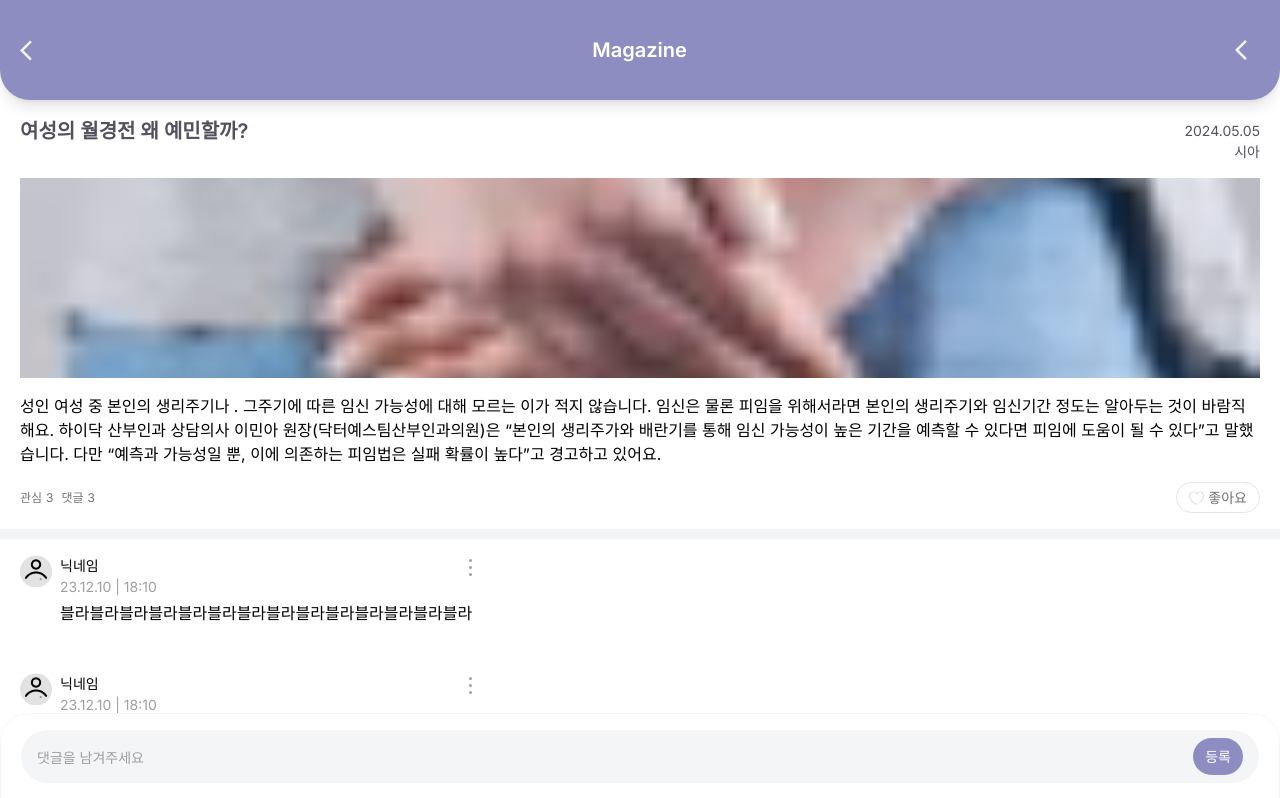
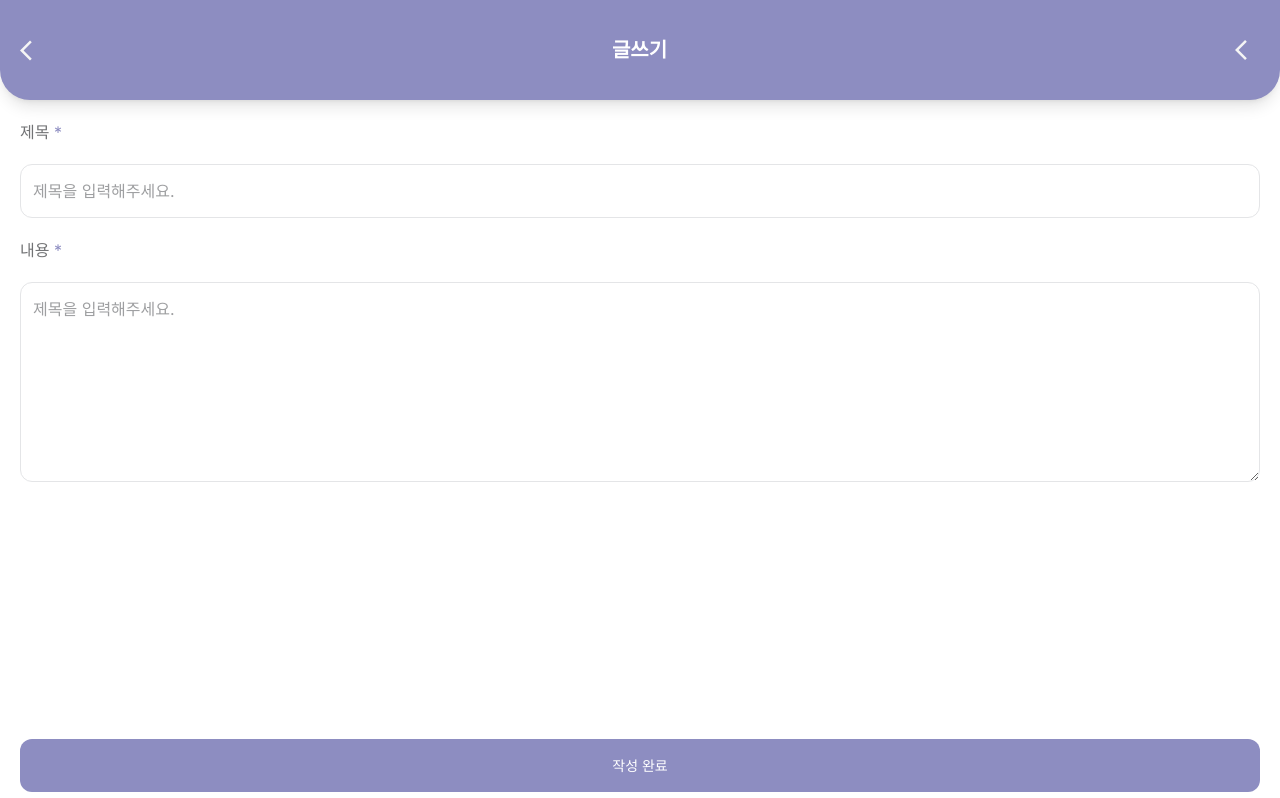
Before and after one commit to ummiih/opensw-yuyeong-a, a Next.js app in the folder seoro-front/: page /magazine/write in a window 1280 px wide. Shown: the top 798 px of the page. Built offline with nearby package versions, Linux system fonts and the light colour scheme.

Commit message:
feat: write 페이지 퍼블리싱

```diff
--- a/seoro-front/src/app/(main)/magazine/page.tsx
+++ b/seoro-front/src/app/(main)/magazine/page.tsx
@@ -8,6 +8,7 @@ import {SVGProps, useState} from "react";
 import {FilterType} from "@/types/magazine/type";
 import Filter from "@/components/magazine/Filter";
 import {filterContents} from "@/utils/magazine/filterContents";
+import WriteButton from "@/components/magazine/WriteButton";
 
 const Magazine = () => {
     const [isFilterClicked, setIsFilterClicked] = useState<boolean>(false);
@@ -31,6 +32,7 @@ const Magazine = () => {
                 <ArticlePost />
                 <ArticlePost />
             </div>
+            <WriteButton />
             <Navbar></Navbar>
         </div>
     )
--- /dev/null
+++ b/seoro-front/src/app/(main)/magazine/write/page.tsx
@@ -0,0 +1,34 @@
+'use client';
+import Header from "@/components/magazine/Header";
+import {useRouter} from "next/navigation";
+
+const WriteMagazine = () => {
+    const router = useRouter();
+    return (
+        <div className={'min-h-screen relative'}>
+            <Header title={'글쓰기'}></Header>
+            <div className={'p-5 flex flex-col gap-y-5'}>
+                <div className={'flex flex-col gap-y-5'}>
+                    <div className={'text-[#727375]'}>제목 <span className={'text-[#8D8DC1]'}>*</span></div>
+                    <input
+                        placeholder={'제목을 입력해주세요.'}
+                        className={'w-full py-[14px] px-3 rounded-[12px] border-[1px] border-[#E4E5E7] placeholder:text-[#9E9FA1]'}></input>
+
+                    <div className={'text-[#727375]'}>내용 <span className={'text-[#8D8DC1]'}>*</span></div>
+                    <textarea
+                        placeholder={'제목을 입력해주세요.'}
+                        className={'w-full h-[200px] py-[14px] px-3 rounded-[12px] border-[1px] border-[#E4E5E7] placeholder:text-[#9E9FA1]'}></textarea>
+
+                </div>
+            </div>
+            <button
+                onClick={()=>{
+                    router.push('/magazine')
+                }}
+                className={'absolute bottom-[8px] right-[20px] left-[20px] bg-[#8D8DC1] rounded-[12px] text-white py-4 text-[14px]'}>작성
+                완료
+            </button>
+        </div>
+    )
+}
+export default WriteMagazine;
--- a/seoro-front/src/components/Navbar.tsx
+++ b/seoro-front/src/components/Navbar.tsx
@@ -10,10 +10,6 @@ const Navbar = () => {
     const [isClicked, setIsClicked] = useState<NavbarType>('home');
     const router = useRouter();
     const query = usePathname();
-
-    useEffect(() => {
-        console.log('query', query)
-    }, [query]);
 
     return (
         <>
--- /dev/null
+++ b/seoro-front/src/components/magazine/WriteButton.tsx
@@ -0,0 +1,35 @@
+import * as React from "react";
+import type { SVGProps } from "react";
+import {useRouter} from "next/navigation";
+
+const WriteButton = () => {
+    const router = useRouter();
+    return (
+        <button
+            onClick={()=>{
+                router.push('/magazine/write')
+            }}
+            className={'flex items-center right-5 gap-x-2 rounded-full px-4 py-2 fixed bottom-24 bg-[#6969B1] shadow-md'}>
+            <PlusIcon />
+            <div className={'text-white'}>글쓰기</div>
+        </button>
+    );
+}
+export default WriteButton;
+
+const PlusIcon = (props: SVGProps<SVGSVGElement>) => (
+    <svg
+        xmlns="http://www.w3.org/2000/svg"
+        width={16}
+        height={16}
+        fill="none"
+        {...props}
+    >
+        <path
+            fill="#fff"
+            fillRule="evenodd"
+            d="M7.81 15.864a.82.82 0 0 1-.813-.813V8.857H.814A.82.82 0 0 1 0 8.043a.82.82 0 0 1 .814-.813h6.183V.95A.82.82 0 0 1 7.81.135a.82.82 0 0 1 .814.813v6.28h3.037a.82.82 0 0 1 .814.814.82.82 0 0 1-.814.814H8.624v6.194a.82.82 0 0 1-.814.813M16 8.044a1.085 1.085 0 1 1-2.17 0 1.085 1.085 0 0 1 2.17 0"
+            clipRule="evenodd"
+        />
+    </svg>
+);
```
